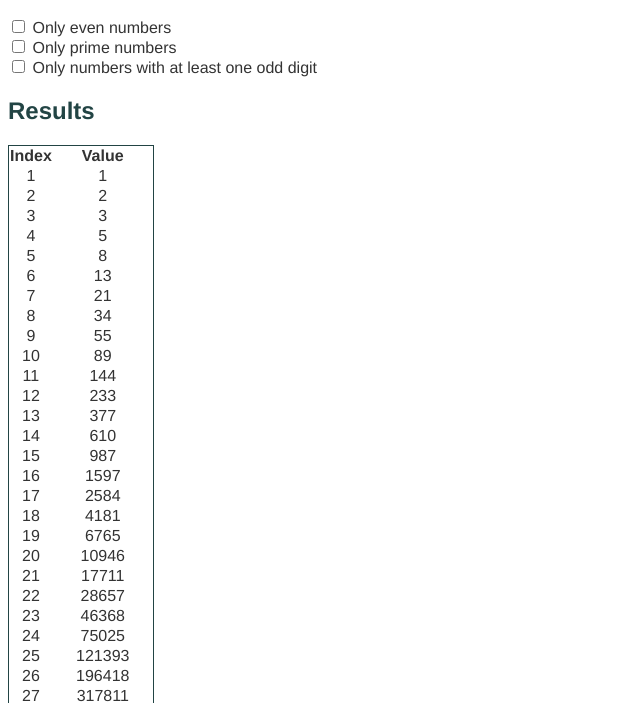
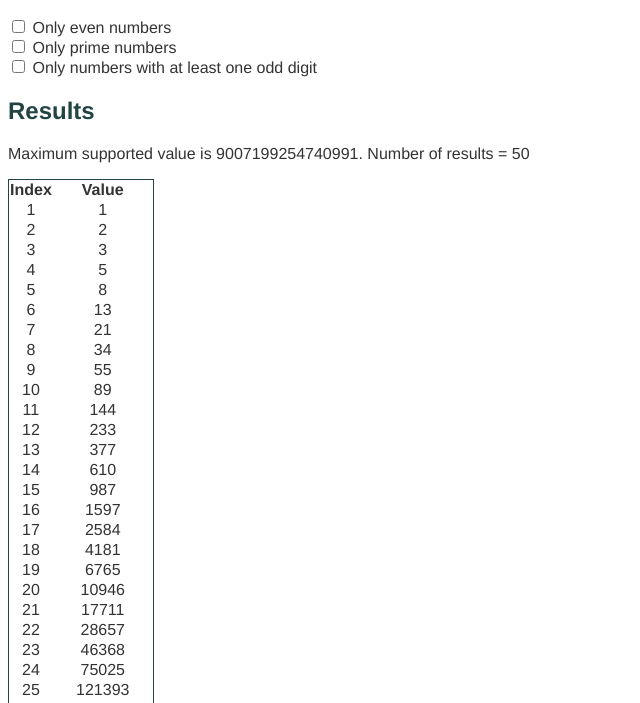
Before and after one commit to mtfoley/fibonacci-exercise, a website: page src/index.html in a window 1280 px wide. Shown: the part 97-800 px from the top of the page, without its empty margins (0-640 px from the left). Drawn offline with Linux system fonts and the light colour scheme.

Commit message:
result info paragraph

```diff
--- a/src/app.mjs
+++ b/src/app.mjs
@@ -80,6 +80,7 @@ function setupPage(){
     let primeCheck = document.getElementById('filter-prime');
     let oddDigitCheck = document.getElementById('filter-odd-digit');
     let resultContainer = document.getElementById('results');
+    let resultInfo = document.getElementById('results-info');
     const getFilters = function(){
         let filterStrings = [];
         if(evenCheck.checked) filterStrings.push('even');
@@ -89,6 +90,7 @@ function setupPage(){
     };
     const populate = function(){
         const results = filterValues(fibonacci,getFilters());
+        resultInfo.innerHTML = `Maximum supported value is ${MAX_SAFE_INT}. Number of results = ${results.length}`;
         resultContainer.innerHTML = getResultsHTML(results);
     };
     evenCheck.addEventListener('change', populate);
--- a/src/index.html
+++ b/src/index.html
@@ -21,6 +21,7 @@
             </label>
         </form>
         <h2>Results</h2>
+        <p id="results-info"></p>
         <table id="results"></table>
         <script type="module" src="./app.mjs"></script>
     </body>
```
